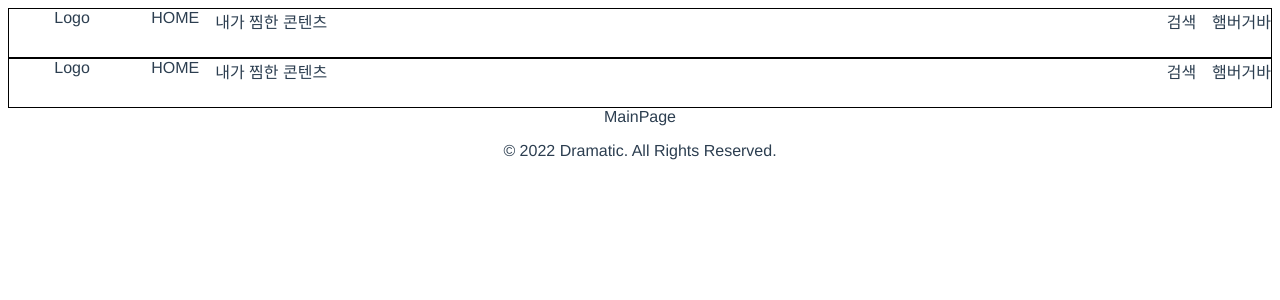
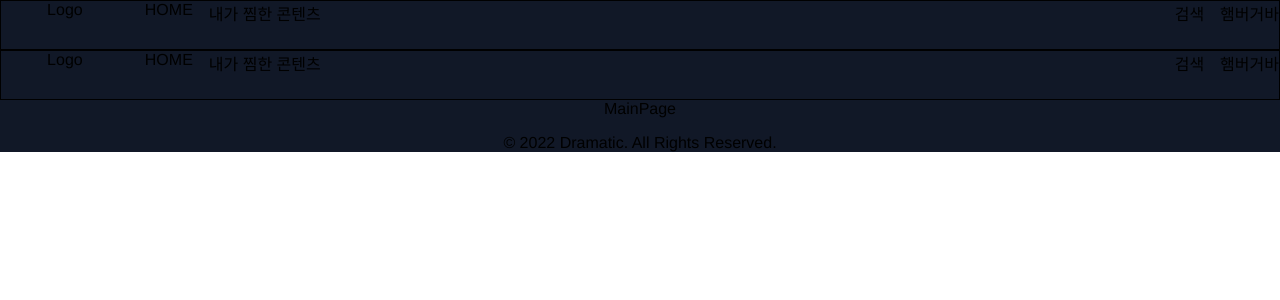
Before and after one commit to Jo-Ving/final-pjt, a Vue app in the folder final-pjt-front/: page / in a window 1280 px wide. Shown: the top 300 px of the page. Built offline with nearby package versions, Linux system fonts and the light colour scheme.

Commit message:
Fix: App과 :root Css 연결

```diff
--- a/final-pjt-front/src/App.vue
+++ b/final-pjt-front/src/App.vue
@@ -3,6 +3,7 @@
     <BrowserRouter />
   </div>
 </template>
+
 <script>
 import BrowserRouter from "./BrowserRouter.vue";
 export default {
@@ -12,16 +13,19 @@ export default {
 </script>
 
 <style>
+@import "./assets/style.css";
+
+body {
+  margin: 0;
+  color: var(--gray0);
+}
+
 #app {
   font-family: Avenir, Helvetica, Arial, sans-serif;
   -webkit-font-smoothing: antialiased;
   -moz-osx-font-smoothing: grayscale;
   text-align: center;
-  color: #2c3e50;
-}
-
-nav {
-  padding: 30px;
+  background-color: var(--gray8);
 }
 
 nav a {
@@ -32,16 +36,4 @@ nav a {
 nav a.router-link-exact-active {
   color: #42b983;
 }
-
-:root {
-  --gray8: "#111827";
-  --gray7: "#374151";
-  --gray6: "#4B5563";
-  --gray5: "#6B7280";
-  --gray4: "#9CA3AF";
-  --gray3: "#D1D5DB";
-  --gray2: "#E5E7EB";
-  --gray1: "#E5E7EB";
-  --gray0: "#F9FAFB";
-}
 </style>
```
